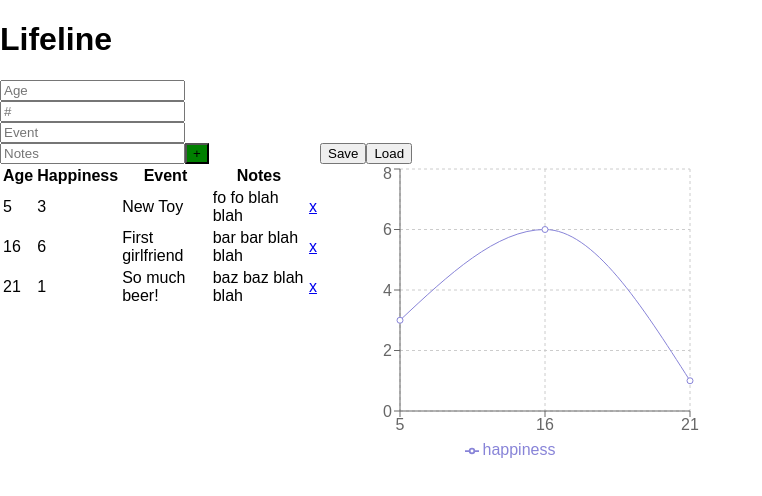
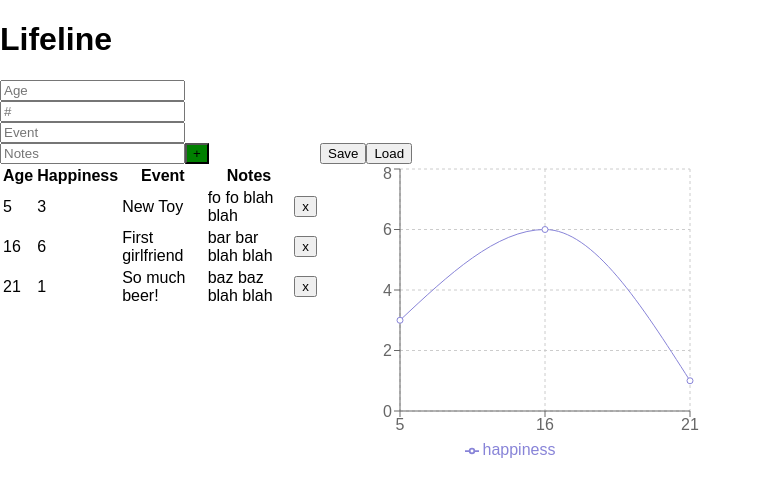
Before and after one commit to ezl/lifeline, a React (Create React App) app: page / in a window 1280 px wide. Shown: the top 496 px of the page, without its empty margins (0-762 px from the left). Built offline with nearby package versions, Linux system fonts and the light colour scheme.

Commit message:
use a button
to get rid of that pesky "don't use href=#" warning

```diff
--- a/src/components/Table.js
+++ b/src/components/Table.js
@@ -28,7 +28,7 @@
                                     <td>{row.happiness}</td>
                                     <td>{row.event}</td>
                                     <td>{row.notes}</td>
-                                    <td><a href="#" onClick={() => this.props.removeEntry(i)}>x</a></td>
+                                    <td><button onClick={() => this.props.removeEntry(i)}>x</button></td>
                                 </tr>
                             )
                         )}
```
